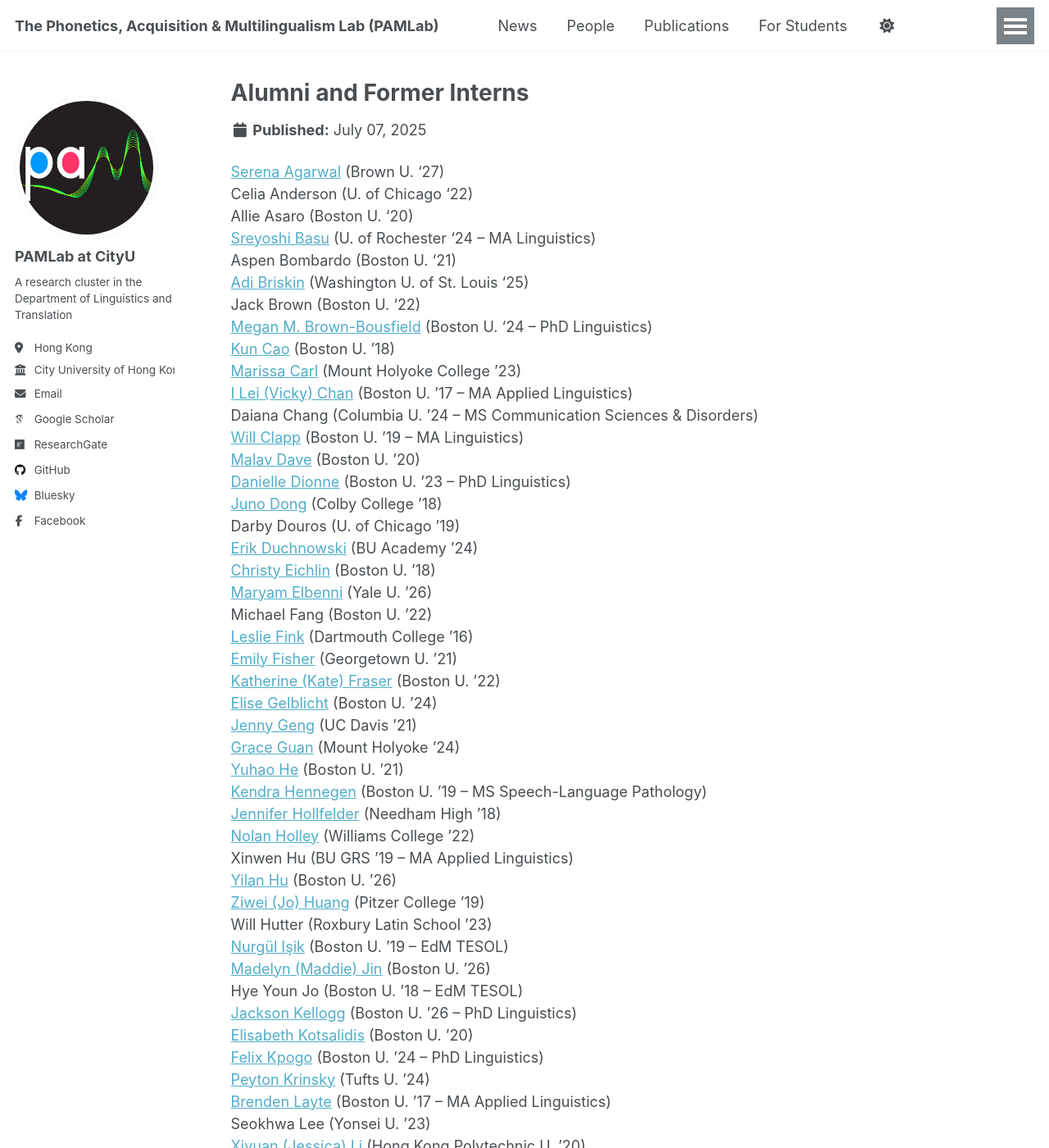
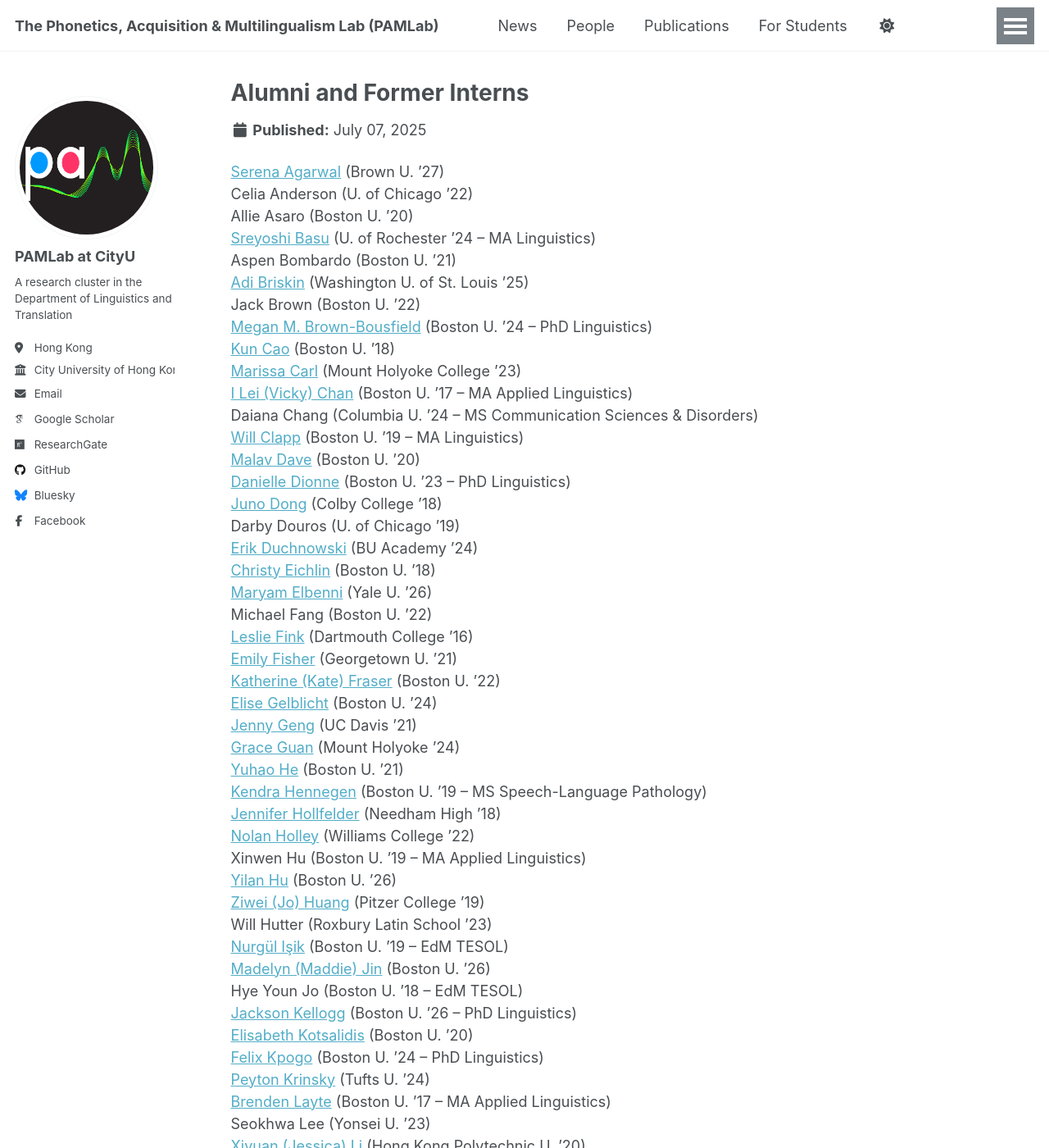
Before and after one commit to thepamlab/thepamlab.github.io, a Jekyll site: the page built from _portfolio/portfolio-998.md, in a window 1280 px wide and 1400 px high. Shown: the whole window at 82% size. Built offline with Jekyll 4.4.1, drawn with Linux system fonts in a browser that asks for light colours; some web fonts are replaced; a script that is not in the unit is left out; some of the changed text lies outside the part shown.

Commit message:
Update portfolio-998.md

```diff
--- a/_portfolio/portfolio-998.md
+++ b/_portfolio/portfolio-998.md
@@ -4,14 +4,14 @@ excerpt: "The PAMLab has had 88 undergraduate students, postgraduate students, a
 collection: portfolio
 ---
 
-<a href='https://www.linkedin.com/in/serena-agarwal-382b592b7/' target='_blank'>Serena Agarwal</a> (Brown U. '27)<br/>
-Celia Anderson (U. of Chicago '22)<br/>
-Allie Asaro (Boston U. '20)<br/>
-<a href='https://www.linkedin.com/in/sreyoshi-basu/' target='_blank'>Sreyoshi Basu</a> (U. of Rochester '24 – MA Linguistics)<br/>
-Aspen Bombardo (Boston U. '21)<br/>
-<a href='https://www.linkedin.com/in/adi-briskin252/' target='_blank'>Adi Briskin</a> (Washington U. of St. Louis '25)<br/>
-Jack Brown (Boston U. '22)<br/>
-<a href='https://www.bu.edu/linguistics/profile/megan-m-brown-bousfield/' target='_blank'>Megan M. Brown-Bousfield</a> (Boston U. '24 – PhD Linguistics)<br/>
+<a href='https://www.linkedin.com/in/serena-agarwal-382b592b7/' target='_blank'>Serena Agarwal</a> (Brown U. ’27)<br/>
+Celia Anderson (U. of Chicago ’22)<br/>
+Allie Asaro (Boston U. ’20)<br/>
+<a href='https://www.linkedin.com/in/sreyoshi-basu/' target='_blank'>Sreyoshi Basu</a> (U. of Rochester ’24 – MA Linguistics)<br/>
+Aspen Bombardo (Boston U. ’21)<br/>
+<a href='https://www.linkedin.com/in/adi-briskin252/' target='_blank'>Adi Briskin</a> (Washington U. of St. Louis ’25)<br/>
+Jack Brown (Boston U. ’22)<br/>
+<a href='https://www.bu.edu/linguistics/profile/megan-m-brown-bousfield/' target='_blank'>Megan M. Brown-Bousfield</a> (Boston U. ’24 – PhD Linguistics)<br/>
 <a href='https://www.linkedin.com/in/kun-cao-19960906/' target='_blank'>Kun Cao</a> (Boston U. ’18)<br/>
 <a href='https://www.linkedin.com/in/marissa-carl-573bba1aa/' target='_blank'>Marissa Carl</a> (Mount Holyoke College ’23)<br/>
 <a href='https://www.researchgate.net/profile/I-Lei-Chan' target='_blank'>I Lei (Vicky) Chan</a> (Boston U. ’17 – MA Applied Linguistics)<br/>
@@ -35,7 +35,7 @@ Michael Fang (Boston U. ’22)<br/>
 <a href='https://www.linkedin.com/in/kendra-hennegen-478512144/' target='_blank'>Kendra Hennegen</a> (Boston U. ’19 – MS Speech-Language Pathology)<br/>
 <a href='https://www.linkedin.com/in/jenniferhollfelder/' target='_blank'>Jennifer Hollfelder</a> (Needham High ’18)<br/>
 <a href='https://www.linkedin.com/in/nolan-holley/' target='_blank'>Nolan Holley</a> (Williams College ’22)<br/>
-Xinwen Hu (BU GRS ’19 – MA Applied Linguistics)<br/>
+Xinwen Hu (Boston U. ’19 – MA Applied Linguistics)<br/>
 <a href='https://www.linkedin.com/in/yilan-hu/' target='_blank'>Yilan Hu</a> (Boston U. ’26)<br/>
 <a href='https://www.linkedin.com/in/ziweijohuang/' target='_blank'>Ziwei (Jo) Huang</a> (Pitzer College ’19)<br/>
 Will Hutter (Roxbury Latin School ’23)<br/>
@@ -65,7 +65,7 @@ Tyler Olds (Columbia U. ’22)<br/>
 <a href='https://www.linkedin.com/in/james-rice-54570718b/' target='_blank'>James Rice</a> (Boston U. ’24)<br/>
 <a href='https://www.linkedin.com/in/samantha-rigor/' target='_blank'>Samantha (Sam) Rigor</a> (Boston U. ’24)<br/>
 <a href='https://www.linkedin.com/in/abigail-ripin-022063186/' target='_blank'>Abigail Ripin</a> (Boston U. ’20)<br/>
-<a href='https://sites.google.com/view/ksamejon/' target='_blank'>Kevin Samejon</a> (Biola U. ’17; Boston U. '24 – PhD Linguistics)<br/>
+<a href='https://sites.google.com/view/ksamejon/' target='_blank'>Kevin Samejon</a> (Biola U. ’17; Boston U. ’24 – PhD Linguistics)<br/>
 Maya Sanchez (Columbia U. ’21)<br/>
 <a href='https://www.linkedin.com/in/jimmysbordonejr/' target='_blank'>Jimmy Sbordone</a> (Boston U. ’18)<br/>
 Yueliang Shao (BU GRS ’19 – MA Linguistics)<br/>
@@ -77,7 +77,7 @@ Nick Tanner (UPenn ’26)<br/>
 <a href='https://www.linkedin.com/in/rachel-templeton-0301/' target='_blank'>Rachel Templeton</a> (Stonehill ’17)<br/>
 <a href='https://www.linkedin.com/in/kathryn-turner-6282a6b2/' target='_blank'>Kathryn Turner</a> (Boston U. ’18)<br/>
 <a href='https://www.linkedin.com/in/lena-venkatraman-298915247/' target='_blank'>Lena Venkatraman</a> (Yale U. ’22)<br/>
-Dallas Walter (BU CAS ’16)<br/>
+Dallas Walter (Boston U. ’16)<br/>
 <a href='https://www.linkedin.com/in/shan-wan-768187133/' target='_blank'>Shan Wan</a> (Boston U. ’19)<br/>
 Jason Wang (Concord Carlisle High ’24)<br/>
 <a href='https://www.yiinwang.com/' target='_blank'>Yiin Wang</a> (Boston U. ’23 – MA Linguistics)<br/>
```
